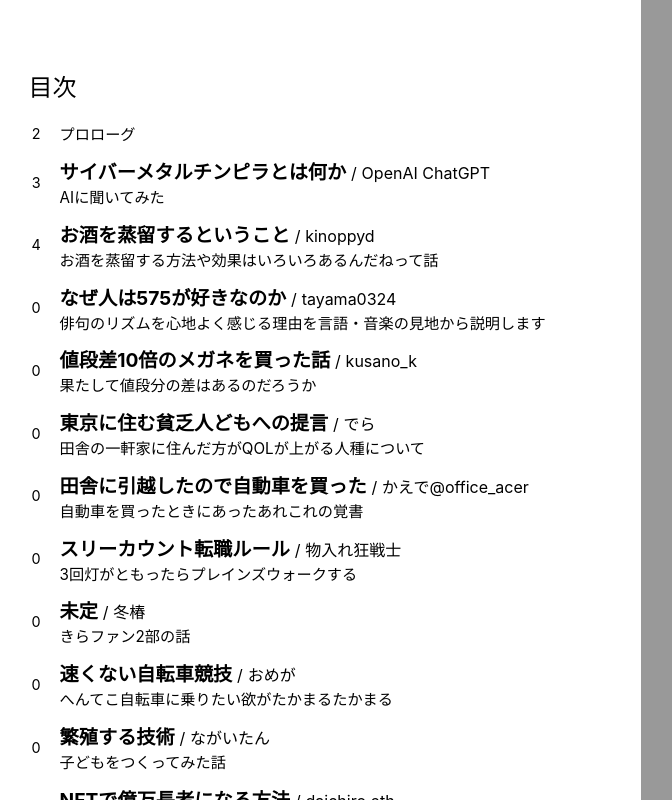
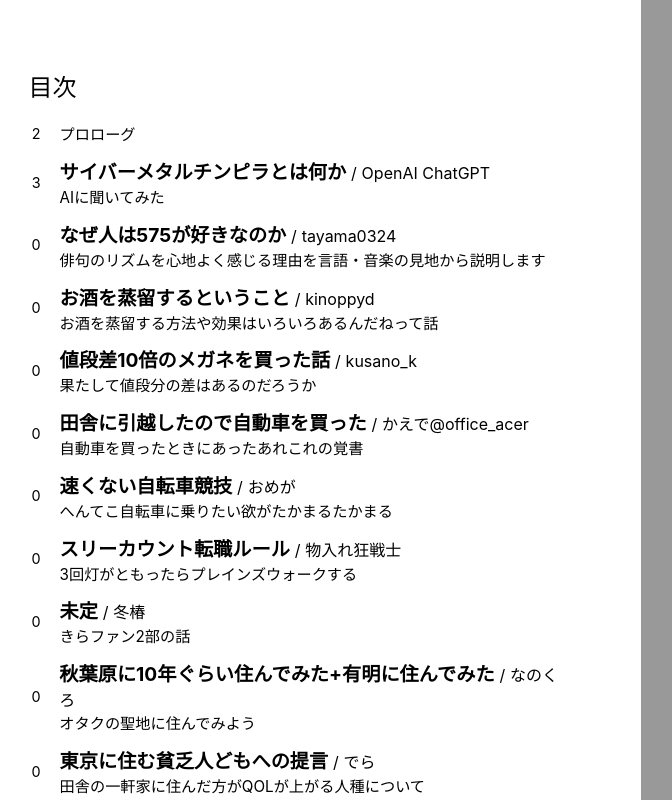
Before and after one commit to tayama0324/cybermetal, a Next.js app: page / in a window 1280 px wide. Shown: the top 800 px of the page, without its empty margins (47-719 px from the left). Built offline with nearby package versions, Linux system fonts and the light colour scheme.

Commit message:
fix index

```diff
--- a/pages/index.tsx
+++ b/pages/index.tsx
@@ -7,82 +7,96 @@ export default function Page() {
       <Mokuji
         page={2}
         description={'プロローグ'}
+        // 1page
       />
       <Mokuji
         page={3}
         title={'サイバーメタルチンピラとは何か'}
         description={'AIに聞いてみた'}
         author={'OpenAI ChatGPT'}
-      />
-      <Mokuji
-        page={4}
-        title={'お酒を蒸留するということ'}
-        description={'お酒を蒸留する方法や効果はいろいろあるんだねって話'}
-        author={'kinoppyd'}
+        // 1page
       />
       <Mokuji
         page={0}
         title={'なぜ人は575が好きなのか'}
         description={'俳句のリズムを心地よく感じる理由を言語・音楽の見地から説明します'}
         author={'tayama0324'}
+        // 7page
+      />
+      <Mokuji
+        page={0}
+        title={'お酒を蒸留するということ'}
+        description={'お酒を蒸留する方法や効果はいろいろあるんだねって話'}
+        author={'kinoppyd'}
+        // 5page
       />
       <Mokuji
         page={0}
         title={'値段差10倍のメガネを買った話'}
         description={'果たして値段分の差はあるのだろうか'}
         author={'kusano_k'}
+        // 7page
+      />
+      <Mokuji
+        page={0}
+        title={'田舎に引越したので自動車を買った'}
+        description={'自動車を買ったときにあったあれこれの覚書'}
+        author={'かえで@office_acer'}
+        // 2page
+      />
+      <Mokuji
+        page={0}
+        title={'速くない自転車競技'}
+        description={'へんてこ自転車に乗りたい欲がたかまるたかまる'}
+        author={'おめが'}
+        // 4page
+      />
+      <Mokuji
+        page={0}
+        title={'スリーカウント転職ルール'}
+        description={'3回灯がともったらプレインズウォークする'}
+        author={'物入れ狂戦士'}
+        // 4page
+      />
+      <Mokuji
+        page={0}
+        title={'未定'}
+        description={'きらファン2部の話'}
+        author={'冬椿'}
+        // ???page
+      />
+      <Mokuji
+        page={0}
+        title={'秋葉原に10年ぐらい住んでみた+有明に住んでみた'}
+        description={'オタクの聖地に住んでみよう'}
+        author={'なのくろ'}
+        // 7page
       />
       <Mokuji
         page={0}
         title={'東京に住む貧乏人どもへの提言'}
         description={'田舎の一軒家に住んだ方がQOLが上がる人種について'}
         author={'でら'}
+        // ???page
       />
       <Mokuji
         page={0}
-        title={'田舎に引越したので自動車を買った'}
-        description={'自動車を買ったときにあったあれこれの覚書'}
-        author={'かえで@office_acer'}
-      />
-      <Mokuji
-        page={0}
-        title={'スリーカウント転職ルール'}
-        description={'3回灯がともったらプレインズウォークする'}
-        author={'物入れ狂戦士'}
-      />
-      <Mokuji
-        page={0}
-        title={'未定'}
-        description={'きらファン2部の話'}
-        author={'冬椿'}
-      />
-      <Mokuji
-        page={0}
-        title={'速くない自転車競技'}
-        description={'へんてこ自転車に乗りたい欲がたかまるたかまる'}
-        author={'おめが'}
+        title={'NFTで億万長者になる方法'}
+        description={'巷で話題のNFTを理解して一攫千金を狙います'}
+        author={'daichiro.eth'}
+        // 6page
       />
       <Mokuji
         page={0}
         title={'繁殖する技術'}
         description={'子どもをつくってみた話'}
         author={'ながいたん'}
-      />
-      <Mokuji
-        page={0}
-        title={'NFTで億万長者になる方法'}
-        description={'巷で話題のNFTを理解して一攫千金を狙います'}
-        author={'daichiro.eth'}
-      />
-      <Mokuji
-        page={0}
-        title={'秋葉原に10年ぐらい住んでみた+有明に住んでみた'}
-        description={'オタクの聖地に住んでみよう'}
-        author={'なのくろ'}
+        // 10page
       />
       <Mokuji
         page={99}
         description={'編集後記'}
+        // 1page
       />
     </div>
   )
```
